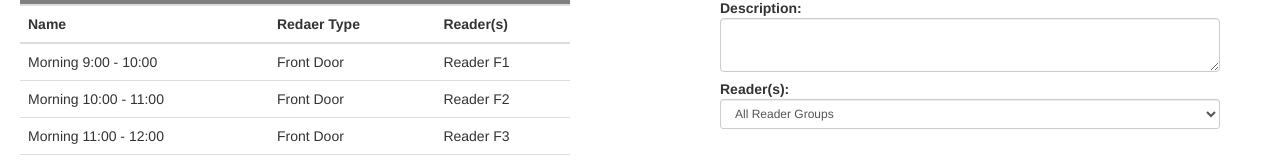
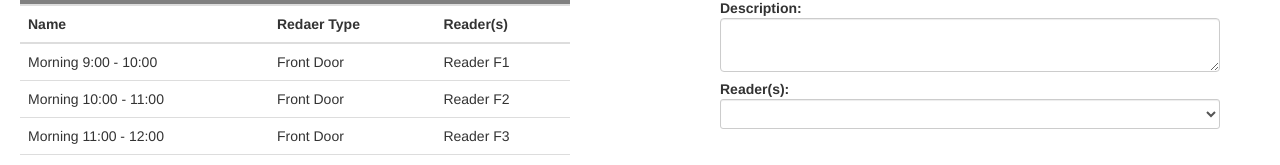
Before and after one commit to rad2/s2UI_test-vue, a Vue app: page / in a window 1280 px wide. Shown: the part 156-321 px from the top of the page. Built offline with nearby package versions, Linux system fonts and the light colour scheme.

Commit message:
fixed readers binding

```diff
--- a/src/App.vue
+++ b/src/App.vue
@@ -26,7 +26,7 @@ export default {
   methods:{
        listData(data){
         this.ObjData = data;
-        //console.log(this.ObjData);
+
        }
   },
   components: {
--- a/src/components/AccesslevelAdd.vue
+++ b/src/components/AccesslevelAdd.vue
@@ -26,8 +26,8 @@
 <script>
 // eslint-disable-next-line
 /* eslint-disable */
-import Readers from './Readers'
-
+import Readers from './Readers';
+import axios from 'axios';
 export default {
   name: 'Access-Levels',
   props:['sendAlinfo'],
@@ -51,7 +51,7 @@ export default {
           return lastEl.id++;
         },
         save: function(){
-            const al_Obj= {
+            let al_Obj= {
                     id:this.incrementId(),
                     name:this.sendAlinfo.alname,
                     readerId:this.r_id,
@@ -62,6 +62,14 @@ export default {
         },
 
     },
+
+    created(){
+        axios.get('src/assets/data/accesslevels.json')
+                 .then((res) => {this.accesslevels = res.data;})
+                 .catch(error => console.error(error));
+
+
+    }
 }
 </script>
 
--- a/src/components/AccesslevelList.vue
+++ b/src/components/AccesslevelList.vue
@@ -65,8 +65,7 @@ methods:{
                  .catch(error =>console.error(error));
    },
    list(a){
-       //console.log(a)
-     this.$emit("showALname", a)
+       this.$emit("showALname", a)
    }
 
 },
--- a/src/components/Readers.vue
+++ b/src/components/Readers.vue
@@ -3,11 +3,10 @@
    <div id="readers">
 
 
-      <select v-model="selected" @change="getReaderId" class="form-control input-sm">
-       <option value="0" selected >All Reader Groups</option>
-       <option v-for="r in readers" :key="r.id" :value="r.id">{{r.name}}</option>
+      <select  v-model="readerId" @change="getReaderId" class="form-control input-sm">
+       <option value=0 selected>All Reader Groups</option>
+       <option v-for="r in readers" :key="r.id" :value="r.id" >{{r.name}}</option>
       </select>
-		{{readerId}}
 		</div>
   </div>
 </template>
@@ -22,7 +21,7 @@ export default {
   data () {
     return {
 			lbl: 'Reader(s)',
-			selected: 0,
+			selected:0,
       readers:[]
 
     }
@@ -39,7 +38,12 @@ export default {
 							})
 							.catch(error => console.error(error));
 	},
+	computed:{
+		initrdId:function(){
+       return this.readerId=0;
+		}
 
+	}
 }
 </script>
 
```
